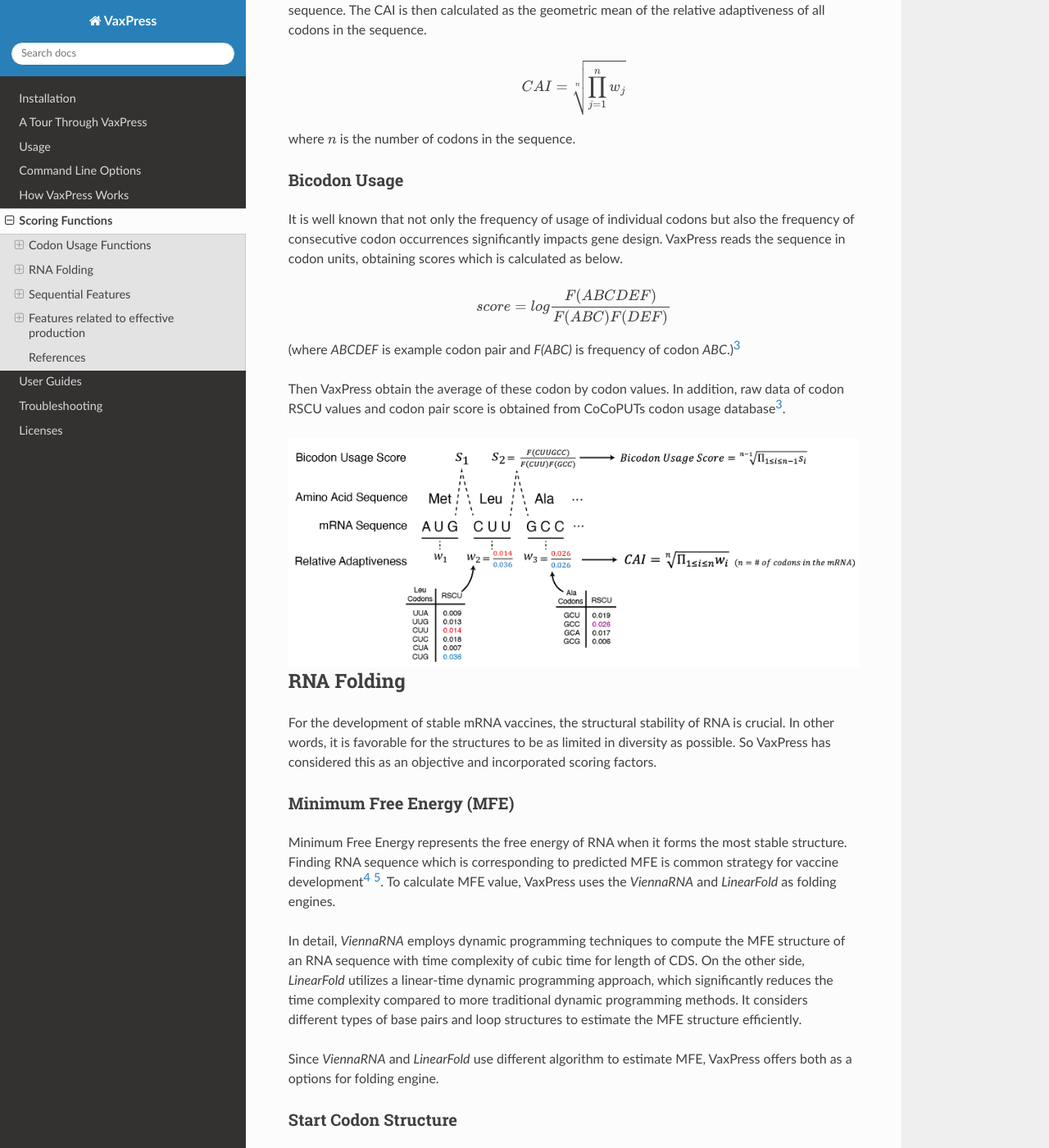
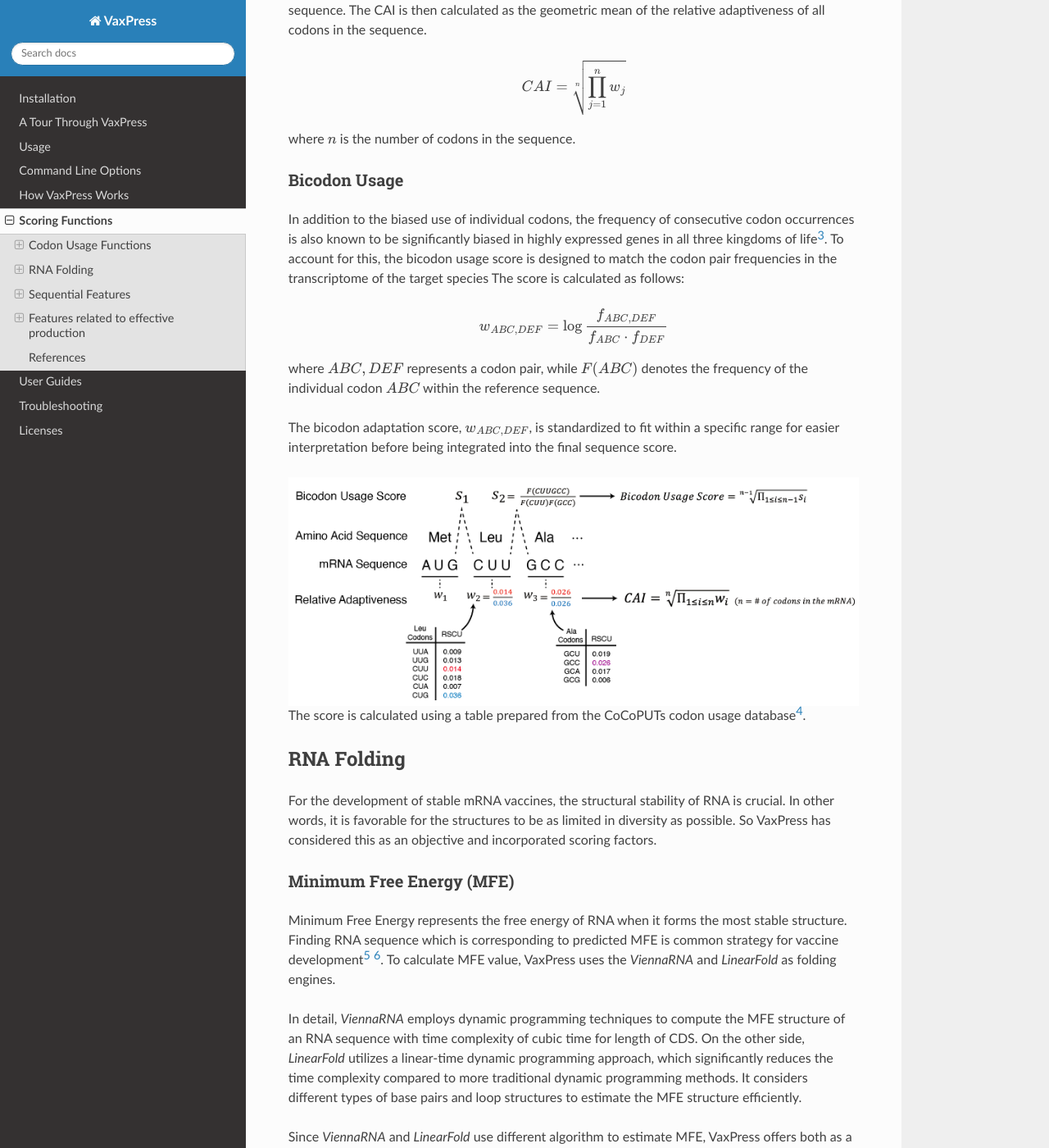
Before and after one commit to ChangLabSNU/VaxPress, a Sphinx documentation site: the page built from docs/scoring_functions.rst, in a window 1280 px wide and 1400 px high, scrolled down 1021 px. Shown: the whole window at 82% size. Built offline with Sphinx 7.4.7 and the Read the Docs theme 2.0.0, drawn with Linux system fonts in a browser that asks for light colours; some of the changed text lies outside the part shown.

Commit message:
Revise the description for Bicodon Usage.

```diff
--- a/docs/scoring_functions.rst
+++ b/docs/scoring_functions.rst
@@ -71,24 +71,30 @@ where :math:`n` is the number of codons in the sequence.
 Bicodon Usage
 =============
 
-It is well known that not only the frequency of usage of individual
-codons but also the frequency of consecutive codon occurrences
-significantly impacts gene design. VaxPress reads the sequence in
-codon units, obtaining scores which is calculated as below.
+In addition to the biased use of individual codons, the frequency
+of consecutive codon occurrences is also known to be significantly
+biased in highly expressed genes in all three kingdoms of
+life\ [#Tats2008]_. To account for this, the bicodon usage score is
+designed to match the codon pair frequencies in the transcriptome
+of the target species The score is calculated as follows:
 
-.. math:: score = {log {F(ABCDEF) \over F(ABC)F(DEF)}}
+.. math:: w_{ABC,DEF} = {\log \frac {f_{ABC,DEF}} {f_{ABC} \cdot f_{DEF}}}
 
-(where *ABCDEF* is example codon pair and *F(ABC)* is frequency of
-codon *ABC*.)\ [#CoCoPUTs]_
+where :math:`ABC,DEF` represents a codon pair, while :math:`F(ABC)`
+denotes the frequency of the individual codon :math:`ABC` within
+the reference sequence.
 
-Then VaxPress obtain the average of these codon by codon values.
-In addition, raw data of codon RSCU values and codon pair score is
-obtained from CoCoPUTs codon usage database\ [#CoCoPUTs]_.
+The bicodon adaptation score, :math:`w_{ABC,DEF}`, is
+standardized to fit within a specific range for easier interpretation
+before being integrated into the final sequence score.
 
 .. image:: _images/cai_bicodon.png
     :width: 700px
     :align: center
     :alt: bicodon usage.
+
+The score is calculated using a table prepared from the CoCoPUTs
+codon usage database\ [#CoCoPUTs]_.
 
 .. index:: RNA Folding
 .. index:: MFE
@@ -285,6 +291,9 @@ References
 .. [#Presnyak2015] Presnyak, V., *et al.* Codon optimality is a major
    determinant of mRNA stability. *Cell* 2015;160(6):1111-1124.
 
+.. [#Tats2008] Tats, A., Tenson, T. and Remm, M. Preferred and avoided
+   codon pairs in three domains of life. *BMC Genomics* 2008;9:463.
+
 .. [#CoCoPUTs] Alexaki, A., *et al.* Codon and Codon-Pair Usage Tables
    (CoCoPUTs): Facilitating Genetic Variation Analyses and Recombinant
    Gene Design. *J Mol Biol* 2019;431(13):2434-2441.
```
